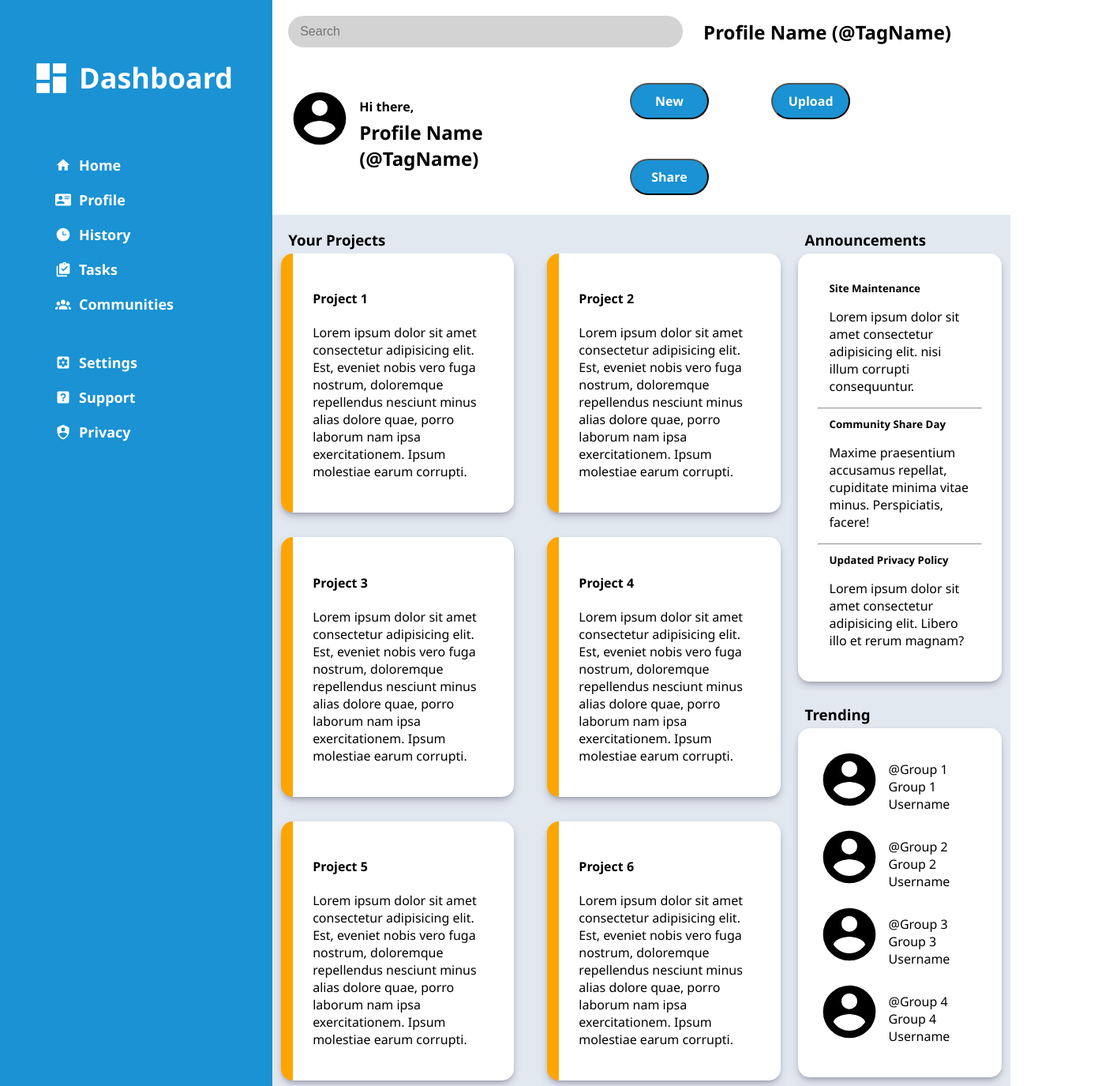
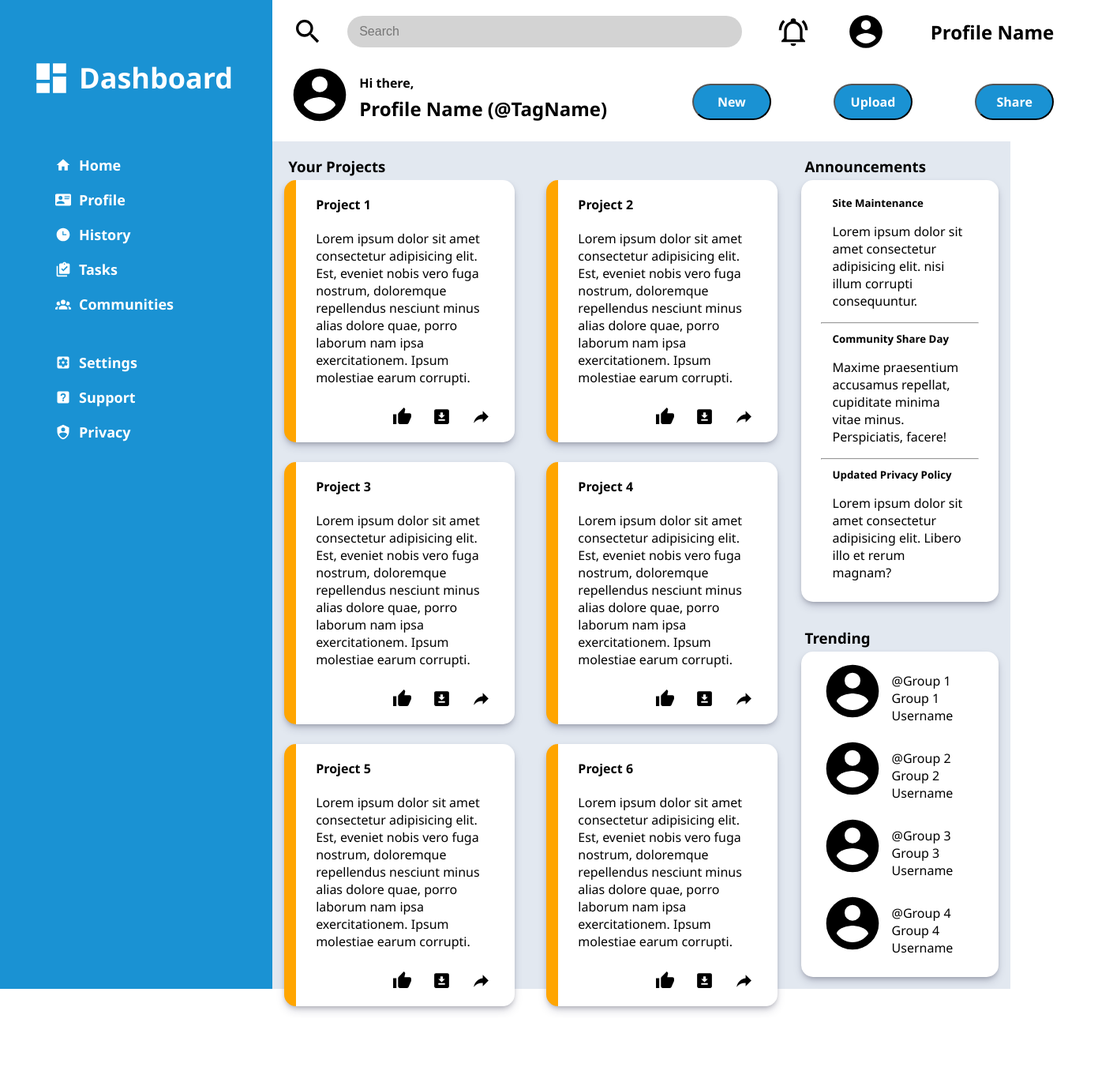
Before and after one commit to TKP888/admin_dashboard, a plain HTML site: page index.html in a window 1280 px wide. Shown: the top 1375 px of the page at 79% size, 1410 px wide, since content can reach past the window. After the commit the page ends 1289 px from the top, so only its background shows below. Drawn offline with Linux system fonts and the light colour scheme.

Commit message:
icons added, layout amended
scaling issue to be fixed next

```diff
--- a/index.html
+++ b/index.html
@@ -31,8 +31,13 @@
     <!-- Header -->
     <div id="header">
         <div id="headtop">
-            <input type="search" placeholder="Search">
-            <h2>Profile Name (@TagName)</h2>
+            <div id="headtopleft">
+            <img class="mag" src="./icons/magnify.svg" alt="">
+            <input type="search" placeholder="Search"></div>
+
+<div id="headtopright">
+            <img class="bell-sml" src="./icons/bell-ring-outline.svg" alt="">
+            <img class="accounticon-sml" src="./icons/account-circle.svg" alt=""><h2>Profile Name</h2></div>
         </div>
         <div id="interactive">
             <div class="name">
@@ -56,26 +61,56 @@
             <div class="card">
                 <h4>Project 1</h4>
                 <p>Lorem ipsum dolor sit amet consectetur adipisicing elit. Est, eveniet nobis vero fuga nostrum, doloremque repellendus nesciunt minus alias dolore quae, porro laborum nam ipsa exercitationem. Ipsum molestiae earum corrupti.</p>
+            <div class="likesharedownload">
+            <img class="trio" src="./icons/thumb-up.svg" alt="">
+            <img class="trio" src="./icons/download-box.svg" alt="">
+            <img class="trio" src="./icons/share.svg" alt="">
+        </div>
             </div>
             <div class="card">
                 <h4>Project 2</h4>
                 <p>Lorem ipsum dolor sit amet consectetur adipisicing elit. Est, eveniet nobis vero fuga nostrum, doloremque repellendus nesciunt minus alias dolore quae, porro laborum nam ipsa exercitationem. Ipsum molestiae earum corrupti.</p>
+                <div class="likesharedownload">
+                    <img class="trio" src="./icons/thumb-up.svg" alt="">
+                    <img class="trio" src="./icons/download-box.svg" alt="">
+                    <img class="trio" src="./icons/share.svg" alt="">
+                </div>
             </div>
             <div class="card">
                 <h4>Project 3</h4>
                 <p>Lorem ipsum dolor sit amet consectetur adipisicing elit. Est, eveniet nobis vero fuga nostrum, doloremque repellendus nesciunt minus alias dolore quae, porro laborum nam ipsa exercitationem. Ipsum molestiae earum corrupti.</p>
+                <div class="likesharedownload">
+                    <img class="trio" src="./icons/thumb-up.svg" alt="">
+                    <img class="trio" src="./icons/download-box.svg" alt="">
+                    <img class="trio" src="./icons/share.svg" alt="">
+                </div>
             </div>
             <div class="card">
                 <h4>Project 4</h4>
                 <p>Lorem ipsum dolor sit amet consectetur adipisicing elit. Est, eveniet nobis vero fuga nostrum, doloremque repellendus nesciunt minus alias dolore quae, porro laborum nam ipsa exercitationem. Ipsum molestiae earum corrupti.</p>
+                <div class="likesharedownload">
+                    <img class="trio" src="./icons/thumb-up.svg" alt="">
+                    <img class="trio" src="./icons/download-box.svg" alt="">
+                    <img class="trio" src="./icons/share.svg" alt="">
+                </div>
             </div>
             <div class="card">
                 <h4>Project 5</h4>
                 <p>Lorem ipsum dolor sit amet consectetur adipisicing elit. Est, eveniet nobis vero fuga nostrum, doloremque repellendus nesciunt minus alias dolore quae, porro laborum nam ipsa exercitationem. Ipsum molestiae earum corrupti.</p>
+                <div class="likesharedownload">
+                    <img class="trio" src="./icons/thumb-up.svg" alt="">
+                    <img class="trio" src="./icons/download-box.svg" alt="">
+                    <img class="trio" src="./icons/share.svg" alt="">
+                </div>
             </div>
             <div class="card">
                 <h4>Project 6</h4>
                 <p>Lorem ipsum dolor sit amet consectetur adipisicing elit. Est, eveniet nobis vero fuga nostrum, doloremque repellendus nesciunt minus alias dolore quae, porro laborum nam ipsa exercitationem. Ipsum molestiae earum corrupti.</p>
+                <div class="likesharedownload">
+                    <img class="trio" src="./icons/thumb-up.svg" alt="">
+                    <img class="trio" src="./icons/download-box.svg" alt="">
+                    <img class="trio" src="./icons/share.svg" alt="">
+                </div>
             </div>
         </div>
     </div>
--- a/styles.css
+++ b/styles.css
@@ -35,7 +35,7 @@
     grid-template-columns: 2fr 2fr;
     grid-template-rows: repeat(3, minmax(3fr, 3fr));
     overflow: auto;
-    gap: 20px;
+    gap: 10px;
 }
 
 #announcement {
@@ -52,8 +52,8 @@
 
 .card,
 .sidecard {
-    padding: 25px;
-    margin: 11px;
+    padding: 10px 25px 10px 25px;
+    margin: 15px;
     margin-top: 0;
     background-color: white;
     width: auto;
@@ -145,6 +145,10 @@
     margin-bottom: 5px;
 }
 
+h4{
+    margin-top: 10px;
+}
+
 h2 {
     margin-right: 75px;
 }
@@ -172,6 +176,58 @@
     align-items: center;
 }
 
+.accounticon-sml {
+    margin-right: 10px;
+    width: 50px;
+    height: 50px;
+    align-items: center;
+}
+
+.bell-sml {
+    margin-left: 25px;
+    width: 40px;
+    height: 40px;
+    align-items: center;
+}
+
+.likesharedownload{
+    display: flex;
+    align-items: center;
+    justify-content: end;
+}
+
+.mag {
+    margin-left: 25px;
+    margin-right: 10px;
+    width: 40px;
+    height: 40px;
+    align-items: center;
+}
+
+
+.trio{
+    /* margin-left: 25px; */
+    width: 25px;
+    height: 25px;
+    margin: 10px 5px 10px 20px;
+}
+
+#headtopleft{
+    display: flex;
+    align-items: center;
+
+
+}
+
+#headtopright{
+    display: flex;
+    align-items: center;
+    justify-content: space-between;
+    width: 450px;
+
+
+}
+
 .icon-white,
 .icon-white-lrg {
     width: 20px;
```
Also changed, not shown: icons/bell-ring-outline.svg (added), icons/magnify.svg (added).
